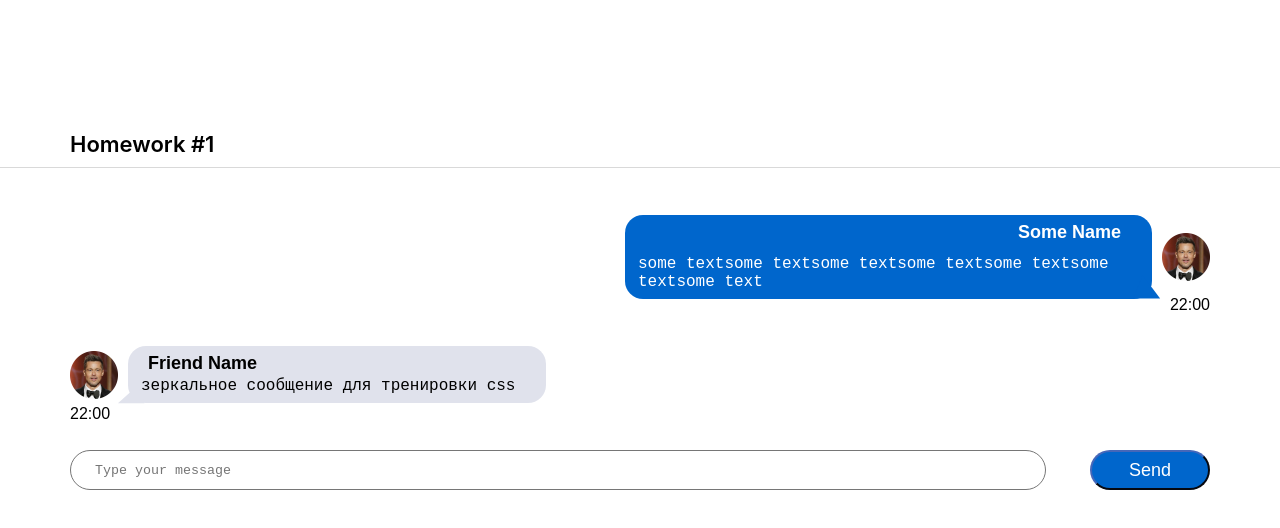
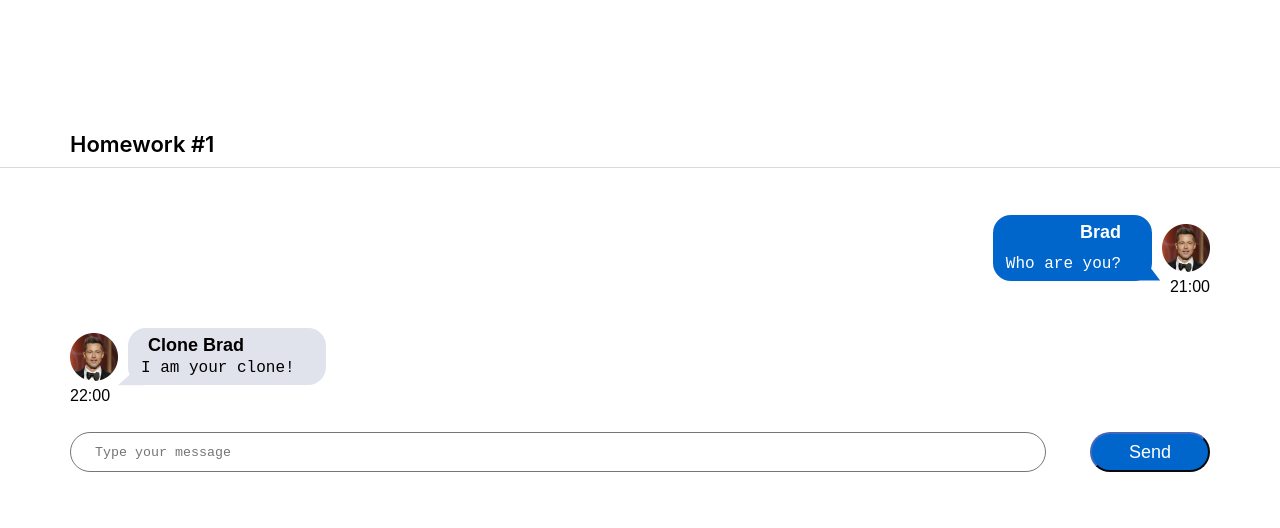
Before and after one commit to sonyhero/hws2, a React (Create React App) app: page / in a window 1280 px wide. Shown: the top 528 px of the page. Built offline with nearby package versions, Linux system fonts and the light colour scheme.

Commit message:
add-change-hw1-const-message

```diff
--- a/src/s2-homeworks/hw01/HW1.tsx
+++ b/src/s2-homeworks/hw01/HW1.tsx
@@ -36,21 +36,21 @@ export const message0: MessageType = {
     id: 0,
     user: {
         avatar: avatar, // можно менять
-        name: 'Some Name',  // можно менять
+        name: 'Brad',  // можно менять
     },
     message: {
-        text: 'some textsome textsome textsome textsome textsome textsome text', // можно менять
-        time: '22:00', // можно менять
+        text: 'Who are you?', // можно менять
+        time: '21:00', // можно менять
     },
 }
 export const friendMessage0: MessageType = {
     id: 100,
     user: {
         avatar: avatar, // можно менять
-        name: 'Friend Name', // можно менять
+        name: 'Clone Brad', // можно менять
     },
     message: {
-        text: 'зеркальное сообщение для тренировки css', // можно менять
+        text: 'I am your clone!', // можно менять
         time: '22:00', // можно менять
     },
 }
```
